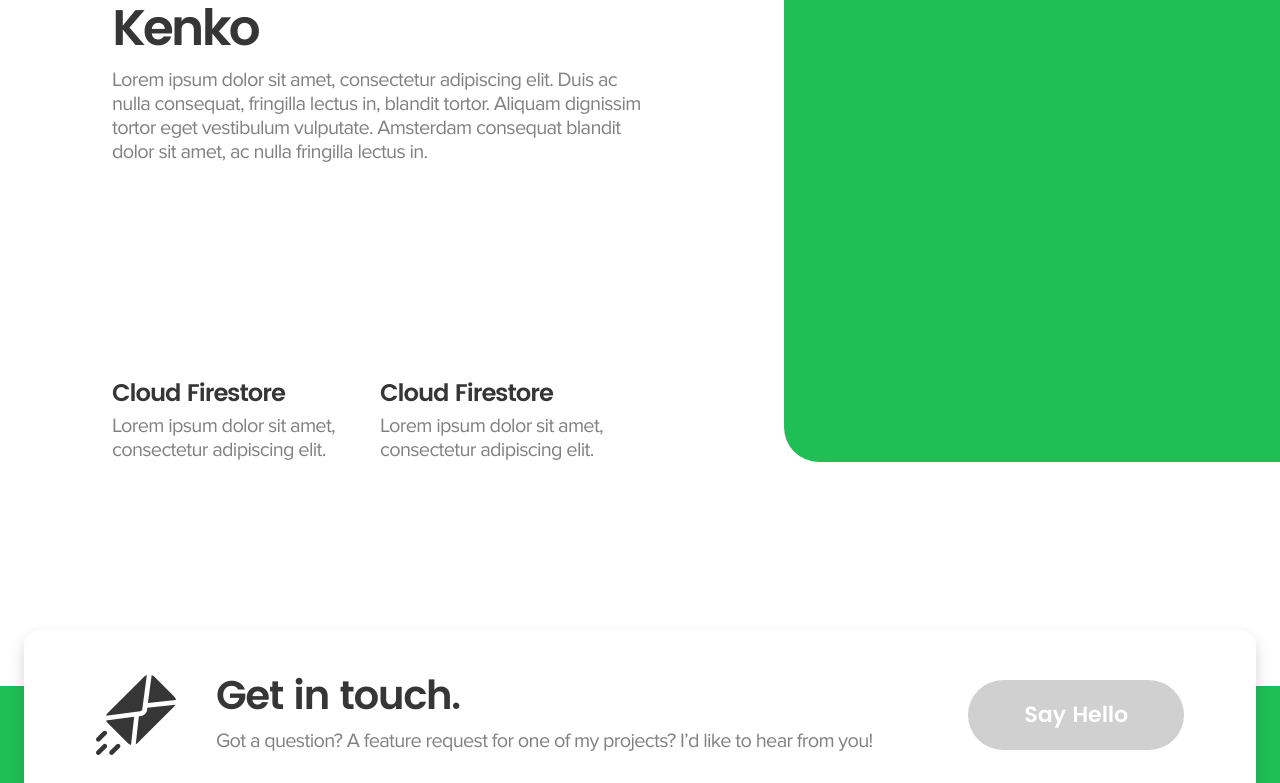
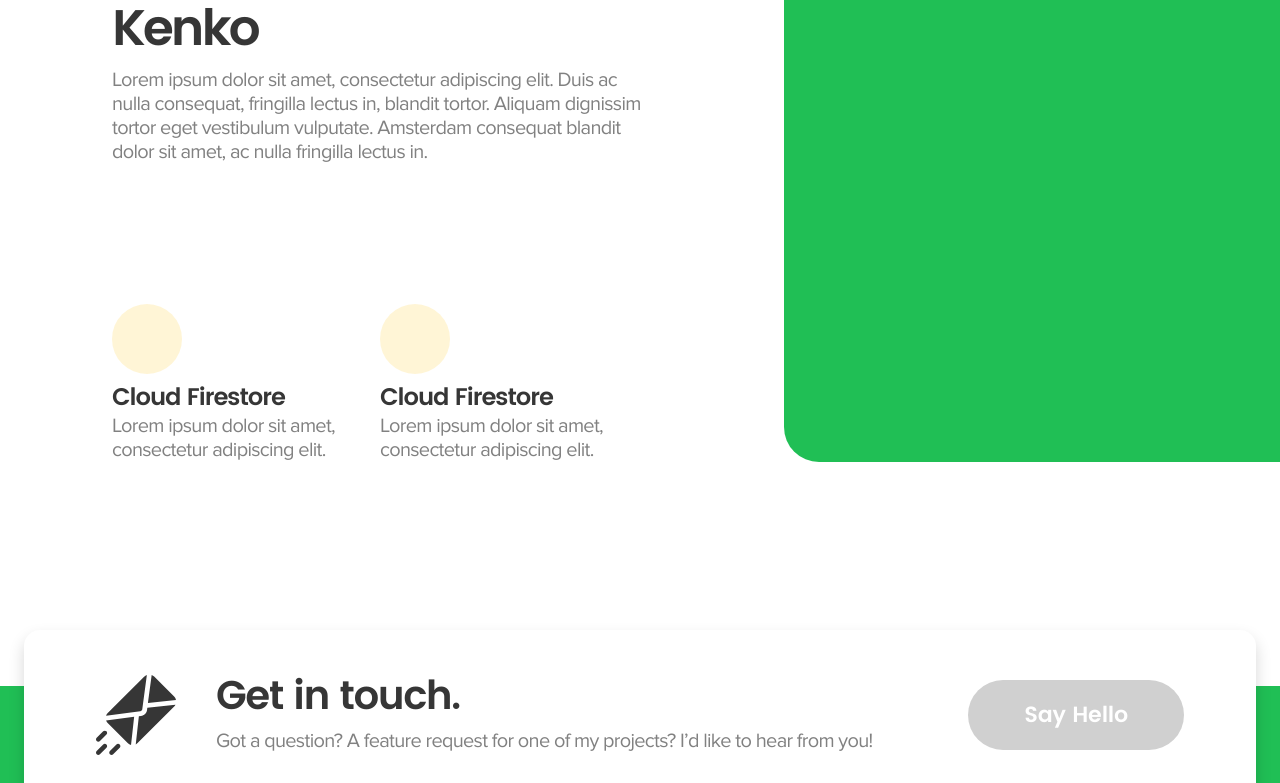
Before and after one commit to RyanWirth/portfolio, a Svelte app: page / in a window 1280 px wide. Shown: the part 3945-4728 px from the top of the page. Built offline with nearby package versions, Linux system fonts and the light colour scheme.

Commit message:
Add SVG placeholders

```diff
--- a/src/components/Project.svelte
+++ b/src/components/Project.svelte
@@ -28,6 +28,10 @@
     }
   }
 
+  h2 {
+    margin-bottom: 8px;
+  }
+
   h5 {
     color: #818181;
     font-size: 18px;
@@ -35,8 +39,16 @@
     text-transform: uppercase;
   }
 
-  p {
-    margin-top: 8px;
+  h4 {
+    margin: 8px 0 4px 0;
+  }
+
+  svg {
+    width: 70px;
+    height: 70px;
+
+    background: rgba(255, 204, 50, 0.2);
+    border-radius: 35px;
   }
 
   .project__cards {
@@ -59,10 +71,12 @@
     </main>
     <div class="project__cards">
       <div class="project__card">
+        <svg />
         <h4>Cloud Firestore</h4>
         <p>Lorem ipsum dolor sit amet, consectetur adipiscing elit.</p>
       </div>
       <div class="project__card">
+        <svg />
         <h4>Cloud Firestore</h4>
         <p>Lorem ipsum dolor sit amet, consectetur adipiscing elit.</p>
       </div>
```
